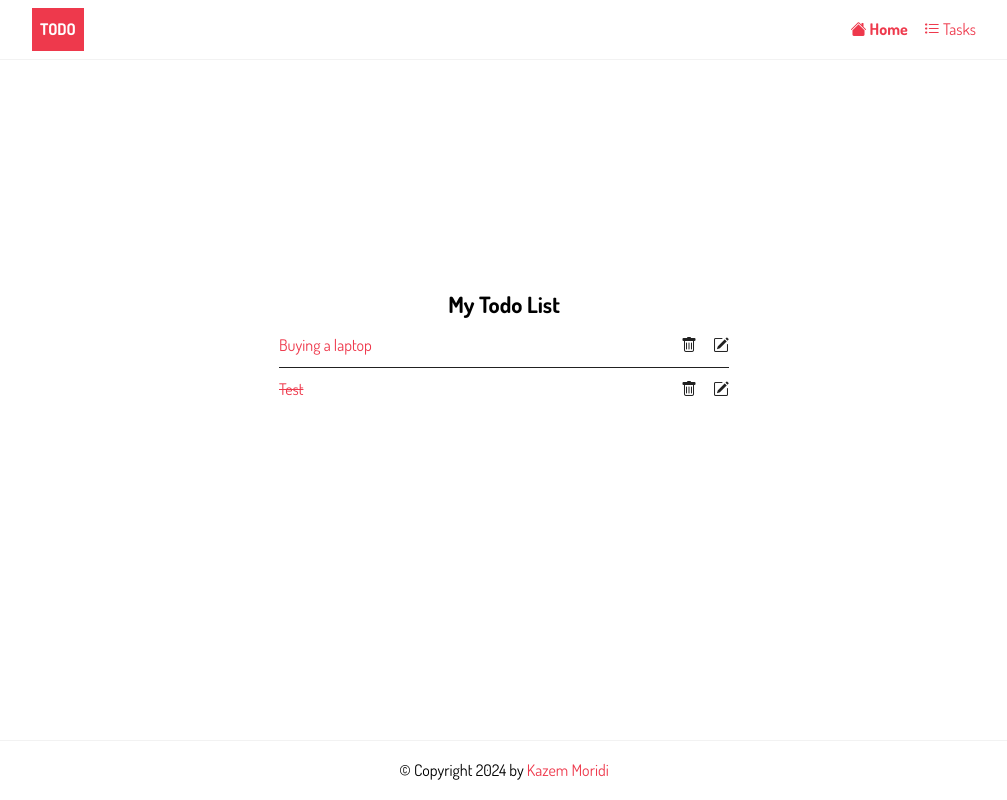
After one commit to kazemcodes/todo_app_django, a Django app: page /tasks/ in a window 1280 px wide. The commit adds this page. Shown: the whole page, without its empty margins (136-1143 px from the left). Run offline with Django 5.2, Linux system fonts and the light colour scheme; data comes from the database, SQL or seed files in the repository; both versions use the stored data as it was after the commit.

Commit message:
# 13 add listview

```diff
--- a/templates/base.html
+++ b/templates/base.html
@@ -1,10 +1,9 @@
 {%load static %}
 <!DOCTYPE html>
 <html lang="en">
-
   <head>
-        <meta charset="UTF-8">
-        <meta name="viewport" content="width=device-width, initial-scale=1.0">
+    <meta charset="UTF-8" />
+    <meta name="viewport" content="width=device-width, initial-scale=1.0" />
     <link rel="stylesheet" href="{% static 'css/style.css' %}" />
     <title>Todo List</title>
   </head>
@@ -15,20 +14,20 @@
         <a href="{%url 'home'%}" class="logo">Todo</a>
         <nav class="nav">
           <a href="{%url 'home'%}"><i class="bi bi-house-fill"></i> Home</a>
+          <a href="{%url 'tasks'%}"><i class="bi bi-list-task"></i> Tasks</a>
         </nav>
       </div>
     </header>
     <main>
-            <div class="container">
-             {%block content %}
-             {%endblock content%}
-            </div>
+      <div class="container">{%block content %} {%endblock content%}</div>
     </main>
     <footer class="footer">
       <div class="container">
-				<p>&copy; Copyright {% now "Y" %} by <a href="https://www.kazemcodes.ir">Kazem Moridi</a></p>
+        <p>
+          &copy; Copyright {% now "Y" %} by
+          <a href="https://www.kazemcodes.ir">Kazem Moridi</a>
+        </p>
       </div>
     </footer>
   </body>
-
 </html>
--- /dev/null
+++ b/todo/templates/todo/task_list.html
@@ -0,0 +1,22 @@
+{% extends "base.html" %} {%block content%}
+<div class="center">
+  <h2>My Todo List</h2>
+  {% if tasks %}
+  <ul class="tasks">
+    {% for task in tasks %}
+    <li>
+      <a href="#" class="{% if task.completed%}completed{%endif%}"
+        >{{ task.title }}</a
+      >
+      <div class="task-controls">
+        <a href="#"><i class="bi bi-trash"></i> </a>
+        <a href="#"><i class="bi bi-pencil-square"></i></a>
+      </div>
+    </li>
+    {% endfor %} {% else %}
+    <p>🎉 Yay, you have no pending tasks!</p>
+    {% endif %}
+  </ul>
+</div>
+
+{%endblock %}
--- a/todo/urls.py
+++ b/todo/urls.py
@@ -3,4 +3,5 @@ from . import views
 
 urlpatterns = [
     path('', views.home, name='home'),
+    path('tasks/', views.TaskList.as_view(template_name='task_list.html'), name='tasks')
 ]
--- a/todo/views.py
+++ b/todo/views.py
@@ -1,7 +1,14 @@
 from django.shortcuts import render
+from django.views.generic.list import ListView
 
+from todo.models import Task
 
 
 
 def home(request):
     return render(request,'home.html')
+
+
+class TaskList(ListView):
+    model = Task
+    context_object_name = 'tasks'
```
Also changed, not shown: db.sqlite3. Lines whose indentation alone changed are shown as unchanged.
